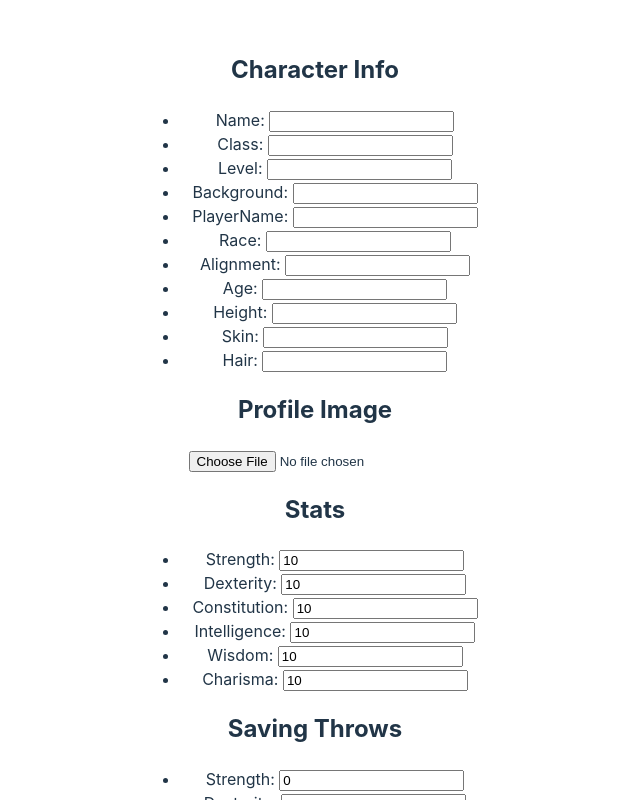
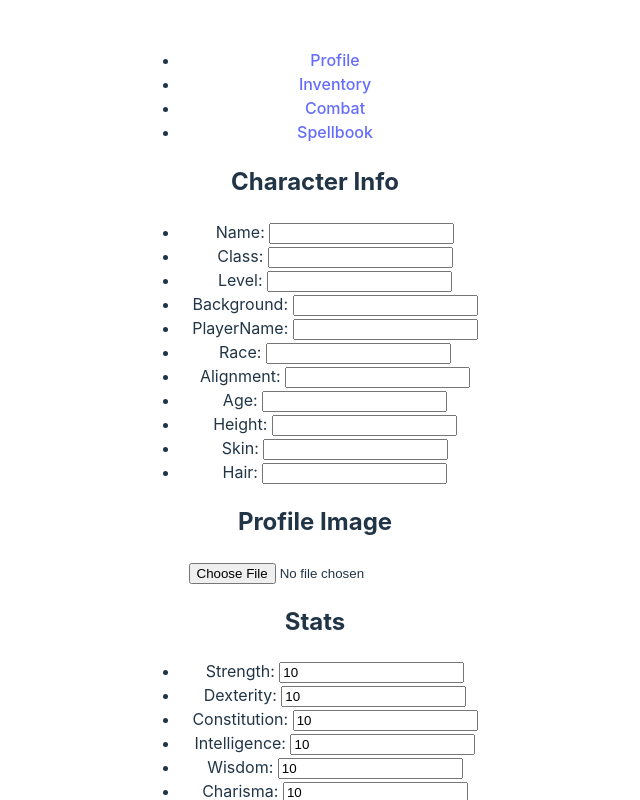
Before and after one commit to Dkobes/adventurers-board, a React (Vite) app in the folder adventurers-board/client/: page /profile in a window 1280 px wide. Shown: the top 800 px of the page, without its empty margins (325-965 px from the left). Built offline with nearby package versions, Linux system fonts and the light colour scheme.

Commit message:
Changed a few things with the navbar

```diff
--- a/adventurers-board/client/src/App.jsx
+++ b/adventurers-board/client/src/App.jsx
@@ -2,22 +2,25 @@ import { useState } from 'react'
 import { BrowserRouter as Router, Routes, Route} from 'react-router-dom';
 import Home from './pages/Home/home.jsx';
 import Profile from "./pages/Profile/profile.jsx";
-// import CharacterSelect from './pages/CharacterSelect/characterselect.jsx';
+import CharacterSelect from './pages/CharacterSelect/characterselect.jsx';
 import Inventory from './pages/Inventory/inventory.jsx';
 import Spellbook from './pages/Spellbook/spellbook.jsx';
 import Combat from './pages/Combat/combat.jsx';
 import Notes from './pages/Notes/notes.jsx';
 import './App.css'
+import Navbar from './pages/Navbar/navbar.jsx';
 
 function App() {
 
 
   return (
     <Router>
+      <div className="App">
+      <Navbar />
       <main>
       <Routes>
         <Route path="/" element={<Home />} />
-        {/* <Route path="/characterselect" element={<CharacterSelect />} /> */}
+        <Route path="/characterselect" element={<CharacterSelect />} />
         <Route path="/profile" element={<Profile />} />
         <Route path="/combat" element={<Combat />} />
         <Route path="/inventory" element={<Inventory />} />
@@ -27,6 +30,7 @@ function App() {
 
       </Routes>
       </main>
+      </div>
     </Router>
   );
 }
--- a/adventurers-board/client/src/pages/CharacterSelect/characterselect.jsx
+++ b/adventurers-board/client/src/pages/CharacterSelect/characterselect.jsx
@@ -1,5 +1,47 @@
-const CharacterSelect = () => {
-    return (character);
+import React, { useState, useEffect } from "react";
+import Profile from "../Profile/profile";
+
+
+const CharacterSelect = ({ character }) => {
+    const [formData, setFormData] = useState({
+        name: '',
+        ...character.characterbasics
+    });
+
+    const handleChange = (e) => {
+        const { name, value } = e.target;
+        setFormData({
+            ...formData,
+            [name]: value
+        });
+    };
+
+    return (
+        <div>
+            <h1>Character Select</h1>
+            <h2>Choose your character</h2>
+            <br></br>
+            <h2>Create a new character</h2>
+            <form onSubmit={handleSubmit}>
+                <label>Name:</label>
+                <input type="text" required value={title} onChange={(e) => setTitle(e.target.value)} />
+                <ul>
+                    {Object.entries(character.characterbasics).map(([key, value]) => (
+                        <li key={key}>
+                            {key}:
+                            <input
+                                type="text"
+                                name={key}
+                                value={formData[key] || value} // Use formData or default value
+                                onChange={handleChange}
+                            />
+                        </li>
+                    ))}
+                </ul>
+                <button type="submit">Submit</button>
+            </form>
+        </div>
+    );
 }
 
 export default CharacterSelect;
--- a/adventurers-board/client/src/pages/Navbar/navbar.jsx
+++ b/adventurers-board/client/src/pages/Navbar/navbar.jsx
@@ -7,16 +7,16 @@ const Navbar = () => {
             <nav>
                 <ul>
                     <li>
-                        <Link to ="/Profile"></Link>
+                        <Link to ="/profile">Profile</Link>
                     </li>
                     <li>
-                        <Link to ="/Inventory"></Link>
+                        <Link to ="/inventory">Inventory</Link>
                     </li>
                     <li>
-                        <Link to ="/Combat"></Link>
+                        <Link to ="/combat">Combat</Link>
                     </li>
                     <li>
-                        <Link to ="/Spellbook"></Link>
+                        <Link to ="/spellbook">Spellbook</Link>
                     </li>
                 </ul>
             </nav>
--- a/adventurers-board/client/src/pages/Profile/profile.jsx
+++ b/adventurers-board/client/src/pages/Profile/profile.jsx
@@ -1,4 +1,6 @@
 import React, { useState, useEffect } from "react";
+import CharacterSelect from "../CharacterSelect/characterselect";
+
 
 const Profile = () => {
     const [character, setCharacter] = useState({
@@ -114,6 +116,7 @@ const Profile = () => {
     };
 
     return (
+
         <div>
             <h2>Character Info</h2>
         <ul>
```
